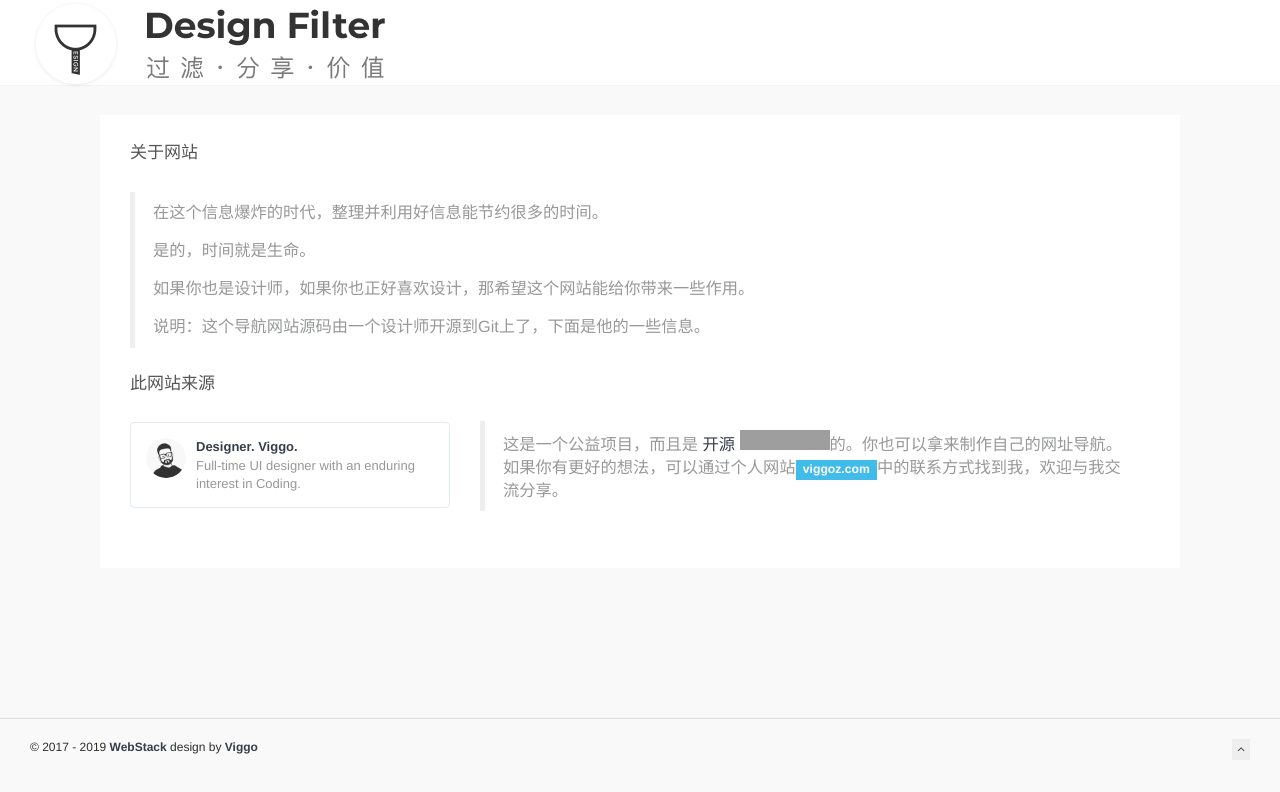
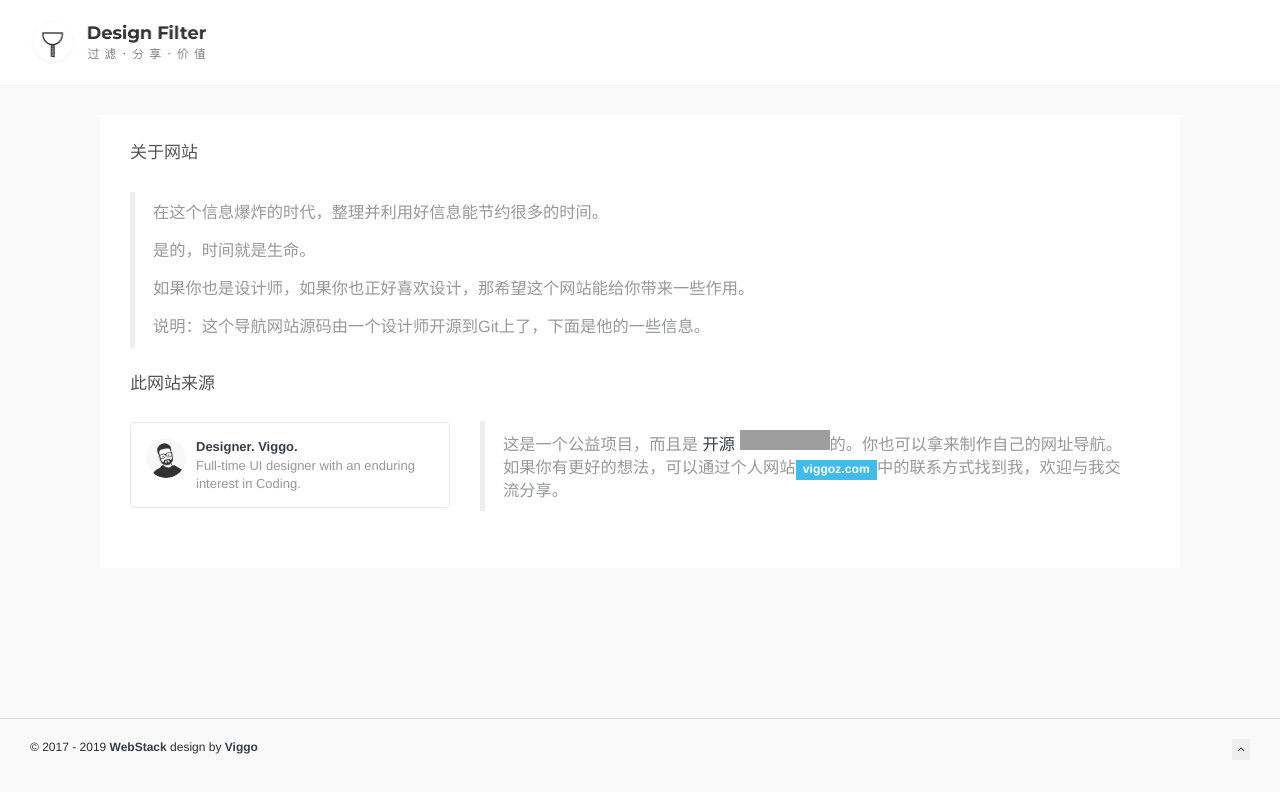
Before and after one commit to chibincode/Design-navigation, a plain HTML site: page cn/about.html in a window 1280 px wide. Drawn offline with nearby package versions, Linux system fonts and the light colour scheme; grey boxes are pictures that could not be loaded; files whose address does not match are found by name.

Commit message:
Update about.html

```diff
--- a/cn/about.html
+++ b/cn/about.html
@@ -43,7 +43,7 @@
         <div class="navbar-inner">
             <div class="navbar-brand">
                 <a href="index.html" class="logo">
-                    <img src="../assets/images/logo_dark@2x.png" width="100%" alt="" class="hidden-xs">
+                    <img src="../assets/images/logo_dark@2x.png" width="178px" alt="" class="hidden-xs">
                     <img src="../assets/images/logo@2x.png" width="100%" alt="" class="visible-xs">
                 </a>
             </div>
```
